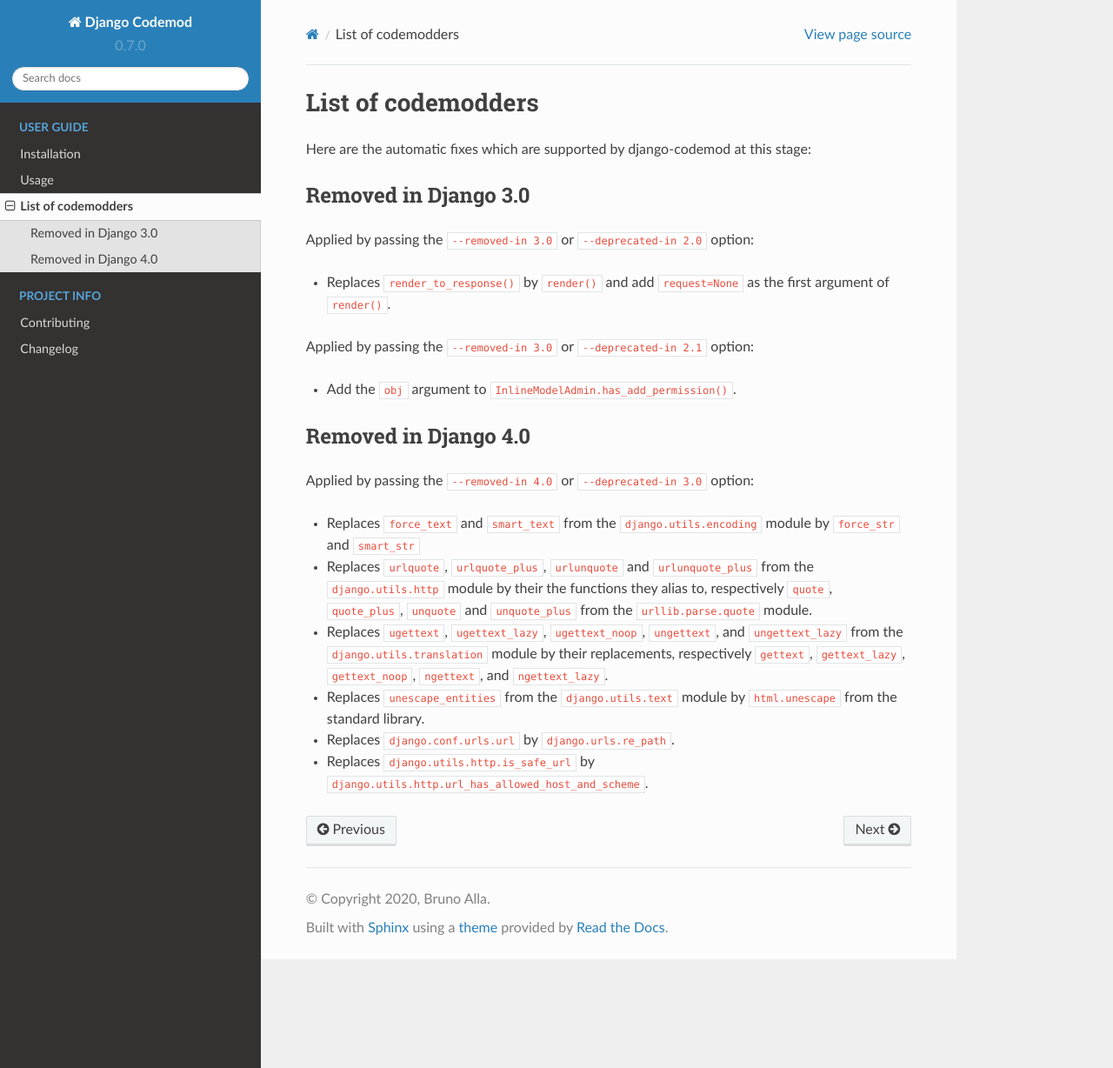
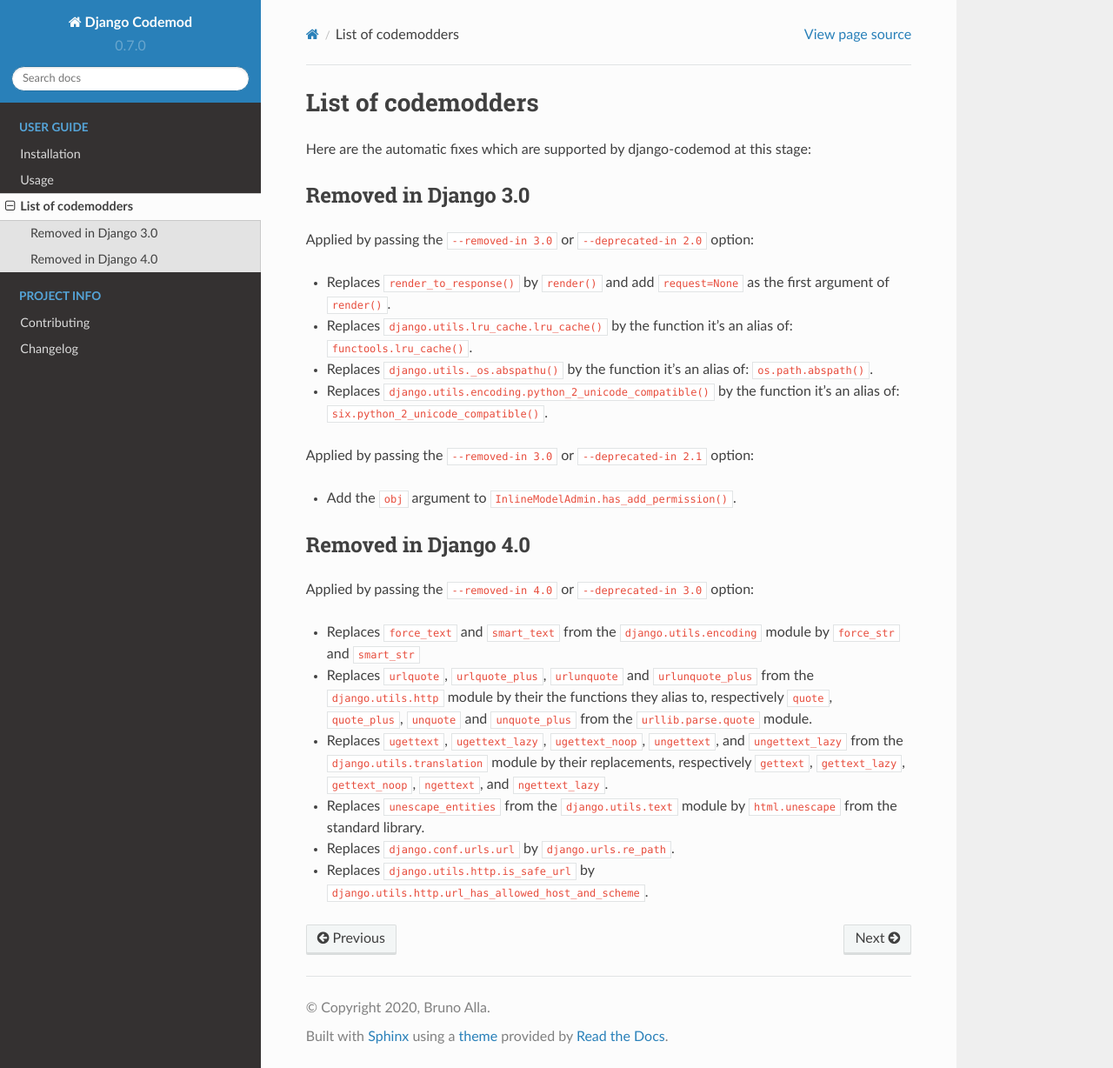
Before and after one commit to browniebroke/django-codemod, a Sphinx documentation site: the page built from docs/codemods.rst, in a window 1280 px wide and 1228 px high. Shown: the whole window at 87% size. Built offline with Sphinx 7.4.7 and the Read the Docs theme 2.0.0, drawn with Linux system fonts in a browser that asks for light colours.

Commit message:
Update documentation

```diff
--- a/docs/codemods.rst
+++ b/docs/codemods.rst
@@ -10,6 +10,9 @@
 
 - Replaces ``render_to_response()`` by ``render()`` and add ``request=None``
   as the first argument of ``render()``.
+- Replaces ``django.utils.lru_cache.lru_cache()`` by the function it's an alias of: ``functools.lru_cache()``.
+- Replaces ``django.utils._os.abspathu()`` by the function it's an alias of: ``os.path.abspath()``.
+- Replaces ``django.utils.encoding.python_2_unicode_compatible()`` by the function it's an alias of: ``six.python_2_unicode_compatible()``.
 
 Applied by passing the ``--removed-in 3.0`` or ``--deprecated-in 2.1`` option:
 
```
